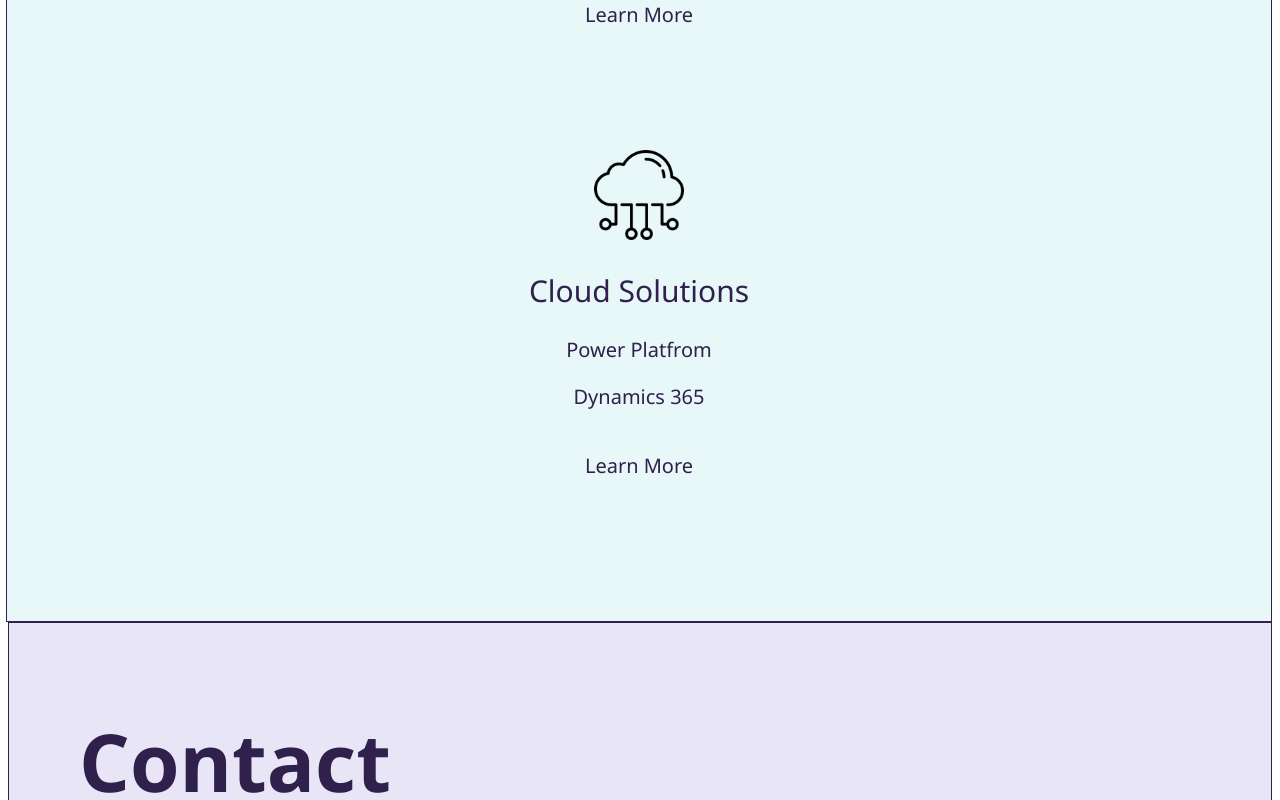
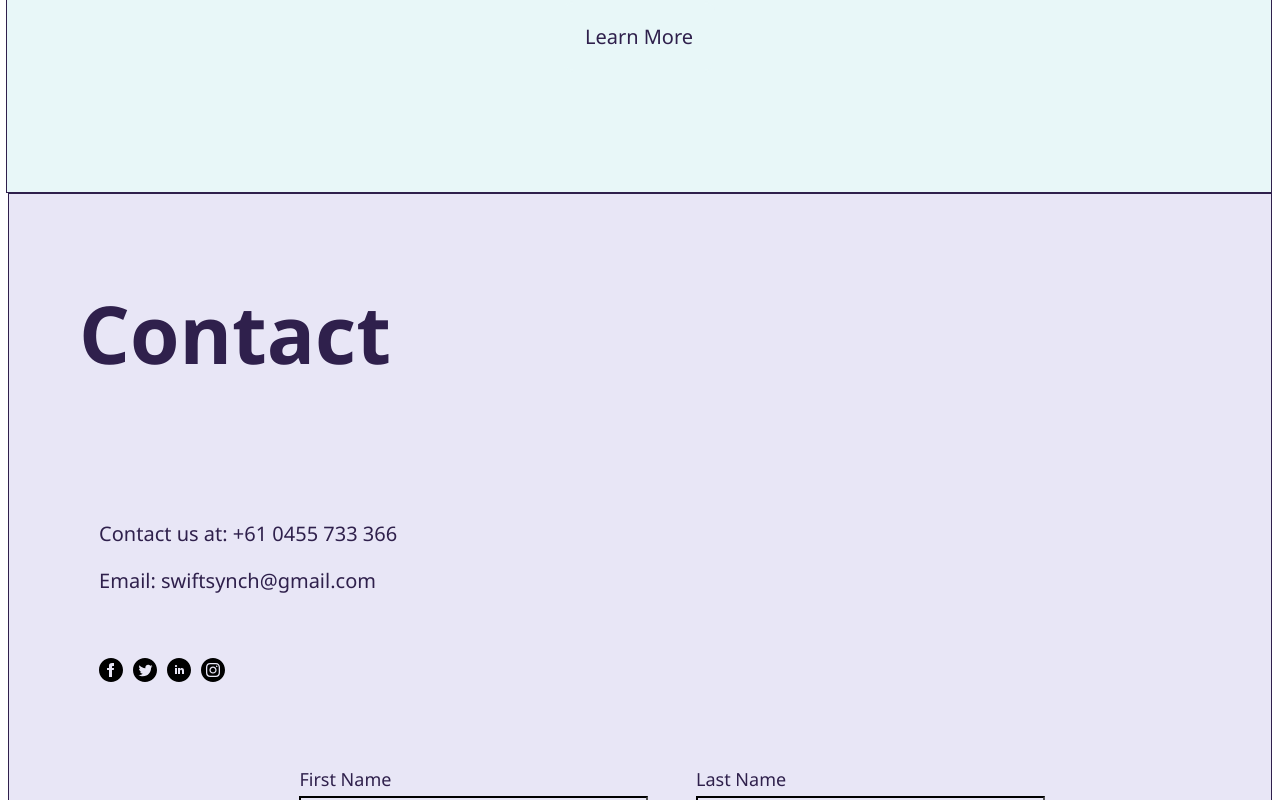
Before and after one commit to Kera-ab/SSS-websiteTest, a React (Vite) app: page / in a window 1280 px wide. Shown: the part 2000-2800 px from the top of the page. Built offline with nearby package versions, Linux system fonts and the light colour scheme.

Commit message:
css edits for mobile view test

```diff
--- a/src/Mainpage/Contact.css
+++ b/src/Mainpage/Contact.css
@@ -2,22 +2,26 @@
 
 .Contact-Page {
   font-family: 'Segoe UI', Tahoma, Geneva, Verdana, sans-serif;
-    padding:30px;
+  padding: 30px;
   color: #2F204C;
   border: 1px solid #2F204c;
   background-color: #E8E6F6; /* Light Purple Background Color */
 }
 
-  .Contact-body{
+.Contact-body {
   display: flex;
+  flex-wrap: wrap; /* Allow items to wrap */
+}
 
+.Contact-Info {
+  padding: 5%;
+  width: 100%;
 }
 
 .Form {
-    padding: 70px; /* Add padding for spacing */
-    padding-left:500px ;
-    text-align: left; /* Center align text */
-    width:30%
+  padding: 20px;
+  width: 60%; /* Adjust width for the form */
+  margin-left: 20%; /* Center the form horizontally */
 }
 
 /* Style for the form elements */
@@ -32,8 +36,8 @@
 input,
 textarea {
   background-color: #E8E6F6;
-    border-color:  #000; /* Light Purple Background Color */
-    width: 90%;
+  border-color: #000;
+  width: 100%; /* Adjust width to fill the container */
   padding: 10px;
   margin-bottom: 15px;
   border-width: 2px;
@@ -42,34 +46,26 @@
 }
 
 .name {
-    width: 42%;
+  width: 45%;
   display: inline-block;
 }
 
-  .title{
+.title {
   padding-left: 40px;
 }
 
-  .Contact-Info{
-    padding: 5%;
-    width:20%;
+.Social-Media-Icons a {
+  margin-right: 10px; /* Adjust margin for social media icons */
 }
 
-  a{
-    padding: 15px;
-  }
-
-  .tton{
+.tton {
   background-color: #2F204C !important;
   color: #E8E6F6 !important;
   border-radius: 0%;
   padding: 15px;
 }
-  .tton:hover{
+
+.tton:hover {
   background-color: #370757 !important;
   color: #E8E6F6 !important;
 }
-
-  .button-thankyou{
-    display: inline-flex !important;
-  }
--- a/src/Mainpage/Home.jsx
+++ b/src/Mainpage/Home.jsx
@@ -6,6 +6,7 @@
   return (
     <div className='Page'>
       <div className='Text-Area'>
+        <br/>
         <h1>SwiftSync Services </h1>
         <h2>Providing What You Need</h2>
         <p>SwiftSync Services offers a wide range of consulting servies with necessary tools and expertise to help grow your business. We partner with our clients from start to finish,focusing on  thier needs while producing new ideas, developing effective strategies and designing high quality and scalable solutions. Contact us to learn more.</p>
--- a/src/Mainpage/Services.css
+++ b/src/Mainpage/Services.css
@@ -5,8 +5,6 @@
     color: #2F204C;
     background-color: #E8F7F8; /* Light Purple Background Color */
     padding: 70px; /* Add padding for spacing */
-    padding-left: 250px;
-    padding-right:250px;
     text-align: center; /* Center align text */
     font-family: 'Segoe UI', Tahoma, Geneva, Verdana, sans-serif;
   }
```
Lines whose indentation alone changed are shown as unchanged.
